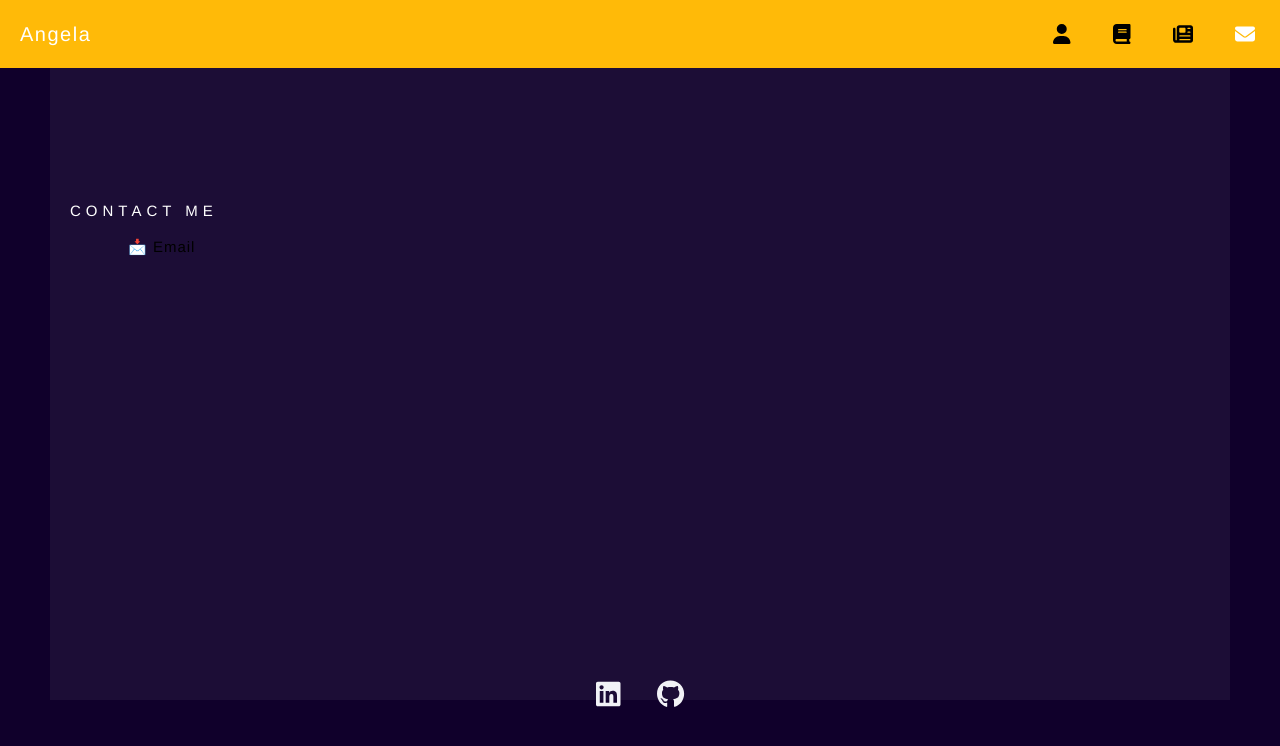
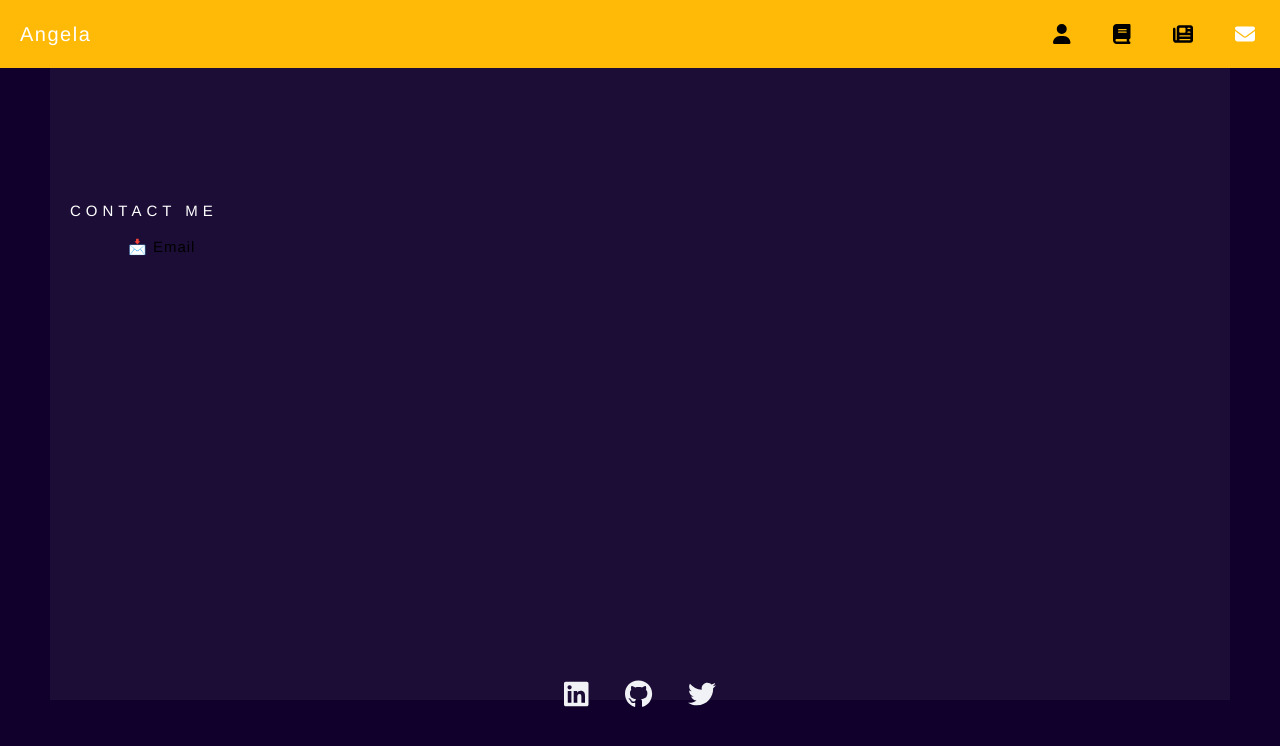
Before and after one commit to angelawong3/react-portfolio, a React (Create React App) app: page /Contact in a window 1280 px wide. Shown: the top 746 px of the page. Built offline with nearby package versions, Linux system fonts and the light colour scheme.

Commit message:
fix links

```diff
--- a/src/components/Footer/index.js
+++ b/src/components/Footer/index.js
@@ -1,6 +1,10 @@
 import React, { Component } from "react";
 import { FontAwesomeIcon } from "@fortawesome/react-fontawesome";
-import { faLinkedin, faGithub } from "@fortawesome/free-brands-svg-icons";
+import {
+  faLinkedin,
+  faGithub,
+  faTwitter,
+} from "@fortawesome/free-brands-svg-icons";
 
 export default class Contact extends Component {
   render() {
@@ -33,6 +37,19 @@ export default class Contact extends Component {
               />
             </a>
           </li>
+          <li className="footer-item">
+            <a
+              href="http://twitter.com/aaangelaww"
+              target="_blank"
+              rel="noreferrer"
+            >
+              <FontAwesomeIcon
+                icon={faTwitter}
+                color="#f1f2f6"
+                className="anchor-icon"
+              />
+            </a>
+          </li>
         </ul>
       </div>
     );
--- a/src/components/Project/index.js
+++ b/src/components/Project/index.js
@@ -4,6 +4,8 @@ import mvp from "../../assets/img/work-pj-mvp.png";
 export default class Project extends Component {
   render() {
     return (
+      // TODO: 6 apps with deployed links & GitHub
+
       <section id="section">
         <div class="col-md-12 p-2">
           <div class="card text-center">
@@ -14,7 +16,11 @@ export default class Project extends Component {
               </h5>
               <div class="row">
                 <div class="col-md-6 col-sm-12 col-xs-12">
-                  <a href="https://mvp-pet-app.herokuapp.com/" target="_blank">
+                  <a
+                    href="https://mvp-pet-app.herokuapp.com/"
+                    target="_blank"
+                    rel="noreferrer"
+                  >
                     <img
                       class="project"
                       src={mvp}
@@ -39,6 +45,7 @@ export default class Project extends Component {
                     href="https://github.com/angelawong3/pet-tracker"
                     class="btn btn-repo2"
                     target="_blank"
+                    rel="noreferrer"
                   >
                     Link to the GitHub repository
                   </a>
```
